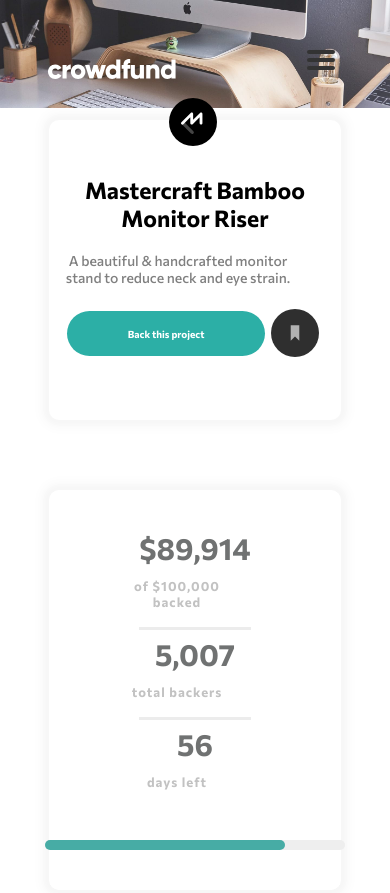
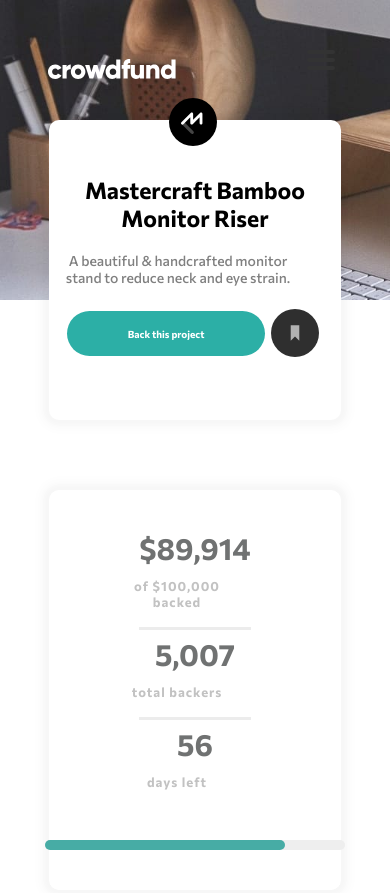
Before and after one commit to genaropass/nucba-13, a plain HTML site: page index.html in a window 390 px wide. Shown: the top 893 px of the page. Drawn offline with Linux system fonts and the light colour scheme.

Commit message:
Update style.css

```diff
--- a/style.css
+++ b/style.css
@@ -359,6 +359,17 @@ h3{
 
 
 /* MEDIA QUERIES */
+@media(max-width: 1440px){
+    header{
+        background-image: url(/images/image-hero-desktop.jpg);
+        background-repeat: no-repeat;
+        width: 100%;
+        height: 300px;
+        background-size: cover;
+    }
+
+}
+
 @media (max-width: 1000px){
 
     /* Header y nav */
@@ -368,7 +379,7 @@ h3{
         background-repeat: no-repeat;
         width: 100%;
         height: 300px;
-        background-size: contain;
+        background-size: cover;
     }
 
     nav{
@@ -379,10 +390,6 @@ h3{
         margin: auto;
     }
 
-
-    .cont3{
-        width: 100%;
-    }
 
 
 
@@ -462,6 +469,10 @@ h3{
         height: 20px;
         border-radius: 20px;
         margin-bottom: 30px;
+    }
+
+    .cont3{
+        width: 100%;
     }
 
 
```
